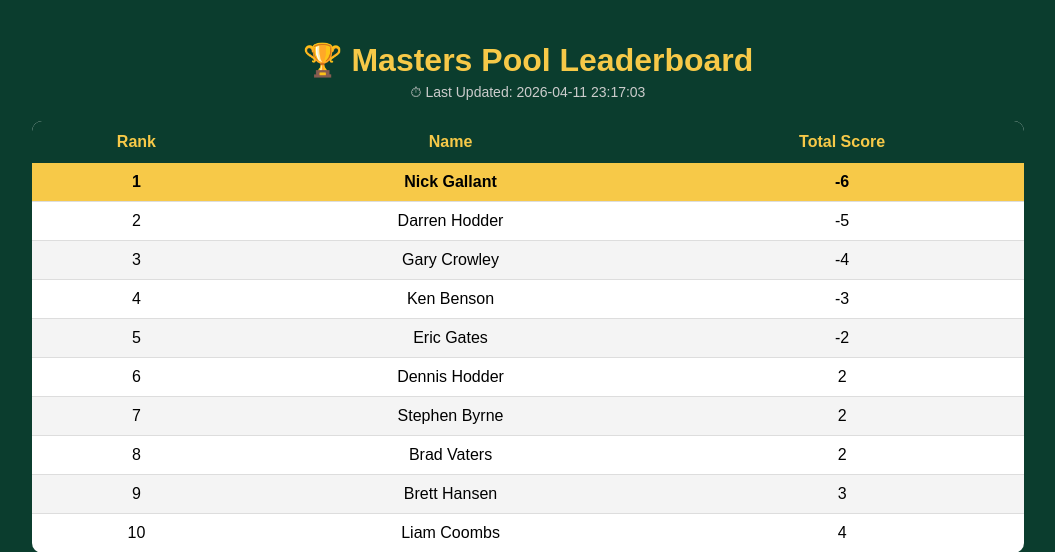
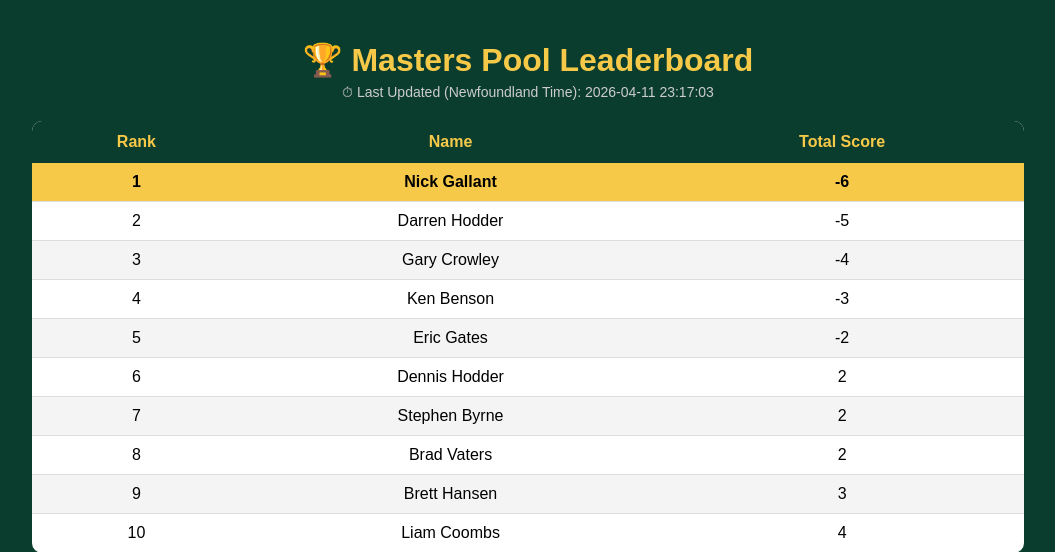
Before and after one commit to Sheenabyrne/masters-pool-tracker, a Flask app: page / in a window 1280 px wide. Shown: the top 552 px of the page, without its empty margins (112-1167 px from the left). Run offline with Flask 3, Linux system fonts and the light colour scheme.

Commit message:
Update index.html

```diff
--- a/templates/index.html
+++ b/templates/index.html
@@ -63,7 +63,7 @@
 <body>
 
     <h1>🏆 Masters Pool Leaderboard</h1>
-    <div class="timestamp">⏱ Last Updated: {{ last_updated }}</div>
+    <div class="timestamp">⏱ Last Updated (Newfoundland Time): {{ last_updated }}</div>
 
     <table>
         <tr>
```
